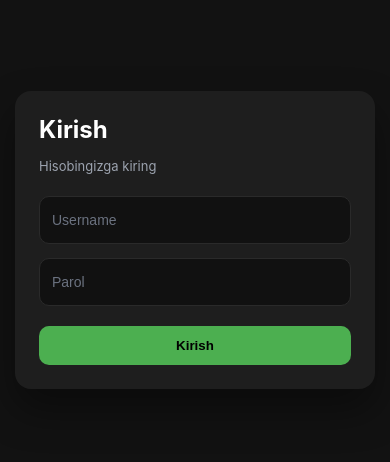
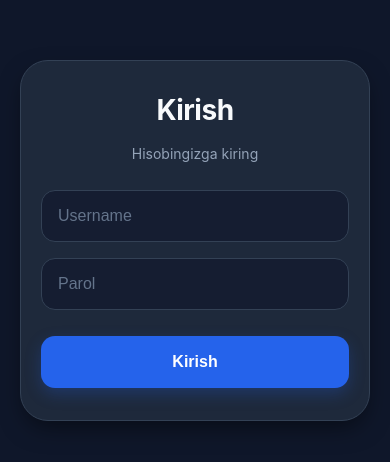
Before and after one commit to azamjonbro/Dacha-project, a Vue app: page /login in a window 390 px wide. Shown: the part 182-644 px from the top of the page. Built offline with nearby package versions, Linux system fonts and the light colour scheme.

Commit message:
style: refactor Login view with CSS variables, improved animations, and modernized UI components

```diff
--- a/src/views/Login.vue
+++ b/src/views/Login.vue
@@ -134,136 +134,194 @@ async function submitLogin() {
 
 
 <style scoped>
- .login-wrapper {
+.login-wrapper {
   min-height: 100vh;
-  background: #121212;
+  background: var(--background-color);
   display: flex;
   align-items: center;
   justify-content: center;
-  font-family: Inter, system-ui;
+  font-family: inherit;
+  padding: 20px;
 }
 
 .login-card {
   width: 100%;
-  max-width: 360px;
-  background: #1e1e1e;
-  padding: 32px;
-  border-radius: 16px;
+  max-width: 380px;
+  background: var(--card-bg);
+  padding: 40px 30px;
+  border-radius: 24px;
+  border: 1px solid var(--border-color);
   display: flex;
   flex-direction: column;
-  gap: 14px;
-  box-shadow: 0 20px 40px rgba(0, 0, 0, 0.4);
+  gap: 16px;
+  box-shadow: var(--card-shadow);
+  animation: fadeIn 0.4s ease-out;
+}
+
+@keyframes fadeIn {
+  from { opacity: 0; transform: translateY(15px); }
+  to { opacity: 1; transform: translateY(0); }
 }
 
 .title {
-  font-size: 24px;
-  color: #fff;
+  font-size: 28px;
+  font-weight: 700;
+  color: var(--text-color);
+  text-align: center;
+  margin-bottom: 2px;
+  letter-spacing: -0.5px;
 }
 
 .subtitle {
-  font-size: 13px;
-  color: #9ca3af;
-  margin-bottom: 8px;
+  font-size: 14px;
+  color: var(--text-muted);
+  text-align: center;
+  margin-bottom: 12px;
 }
 
 input {
-  background: #111;
-  border: 1px solid #2a2a2a;
-  padding: 12px;
-  border-radius: 10px;
-  color: #fff;
-  font-size: 14px;
+  background: rgba(15, 23, 42, 0.6);
+  border: 1px solid var(--border-color);
+  padding: 0 16px;
+  min-height: 52px;
+  border-radius: 14px;
+  color: var(--text-color);
+  font-size: 16px;
+  transition: all 0.2s ease;
+  width: 100%;
+  outline: none;
 }
 
 input::placeholder {
-  color: #6b7280;
+  color: #64748b;
+  font-weight: 400;
 }
 
 input:focus {
-  border-color: #4caf50;
+  border-color: var(--primary-color);
+  background: rgba(15, 23, 42, 0.9);
+  box-shadow: 0 0 0 3px rgba(37, 99, 235, 0.15);
 }
 
 button {
-  margin-top: 6px;
-  padding: 12px;
-  border-radius: 10px;
-  background: #4caf50;
-  color: #000;
+  margin-top: 10px;
+  padding: 0 20px;
+  min-height: 52px;
+  border-radius: 14px;
+  background: var(--primary-color);
+  color: #fff;
   font-weight: 600;
-  transition: 0.2s;
-  outline: none;
+  font-size: 16px;
   border: none;
+  cursor: pointer;
+  transition: transform 0.2s ease, background 0.2s ease, box-shadow 0.2s ease;
+  box-shadow: 0 6px 16px rgba(37, 99, 235, 0.25);
+  display: inline-flex;
+  align-items: center;
+  justify-content: center;
+}
+
+button:active {
+  transform: scale(0.96);
 }
 
 button:hover {
-  background: #43a047;
+  background: var(--primary-color-hover);
+  box-shadow: 0 8px 20px rgba(37, 99, 235, 0.35);
 }
 
 .modal-overlay {
   position: fixed;
   inset: 0;
-  background: rgba(0, 0, 0, 0.75);
+  background: rgba(15, 23, 42, 0.85);
+  backdrop-filter: blur(8px);
+  -webkit-backdrop-filter: blur(8px);
   display: flex;
   align-items: center;
   justify-content: center;
+  z-index: 1000;
+  padding: 20px;
 }
 
 .modal {
-  background: #1e1e1e;
-  padding: 24px;
-  border-radius: 16px;
-  width: 320px;
-  color: #fff;
+  background: var(--card-bg);
+  padding: 30px;
+  border-radius: 24px;
+  width: 100%;
+  max-width: 340px;
+  border: 1px solid var(--border-color);
+  color: var(--text-color);
   display: flex;
   flex-direction: column;
-  gap: 12px;
+  gap: 16px;
+  box-shadow: 0 25px 50px -12px rgba(0, 0, 0, 0.5);
+  animation: modalScale 0.35s cubic-bezier(0.175, 0.885, 0.32, 1.275);
+}
+
+@keyframes modalScale {
+  from { opacity: 0; transform: scale(0.9); }
+  to { opacity: 1; transform: scale(1); }
 }
 
 .modal h3 {
-  margin-bottom: 6px;
+  margin: 0;
+  font-size: 20px;
+  font-weight: 600;
+  text-align: center;
 }
 
 .question {
-  font-size: 24px;
-  font-weight: 700;
-  color: #4caf50;
+  font-size: 32px;
+  font-weight: 800;
+  color: var(--primary-color);
   text-align: center;
+  letter-spacing: 2px;
+  background: rgba(37, 99, 235, 0.1);
+  padding: 16px;
+  border-radius: 16px;
+  border: 1px dashed rgba(37, 99, 235, 0.3);
+  margin: 8px 0;
 }
 
 .error {
-  color: #ff4d4f;
-  font-size: 13px;
+  color: var(--danger-color);
+  font-size: 14px;
   text-align: center;
+  font-weight: 500;
+  background: rgba(220, 38, 38, 0.1);
+  padding: 10px;
+  border-radius: 10px;
+  margin-top: -4px;
 }
 
 .modal-actions {
   display: flex;
-  gap: 10px;
+  gap: 12px;
+  margin-top: 4px;
 }
 
 .modal-actions button {
   flex: 1;
+  margin-top: 0;
+  min-height: 48px;
+  font-size: 15px;
 }
 
 .cancel {
-  background: #333;
-  color: #fff;
+  background: #334155;
+  color: #f8fafc;
+  box-shadow: none;
 }
 
 .cancel:hover {
-  background: #444;
+  background: #475569;
 }
 
 /* MOBILE */
 @media (max-width: 420px) {
   .login-card {
-    margin: 0 10px;
-    padding: 24px;
-  }
-
-  .modal {
-    width: 90%;
+    padding: 32px 20px;
+    border-radius: 28px;
   }
 }
-
 </style>
```
